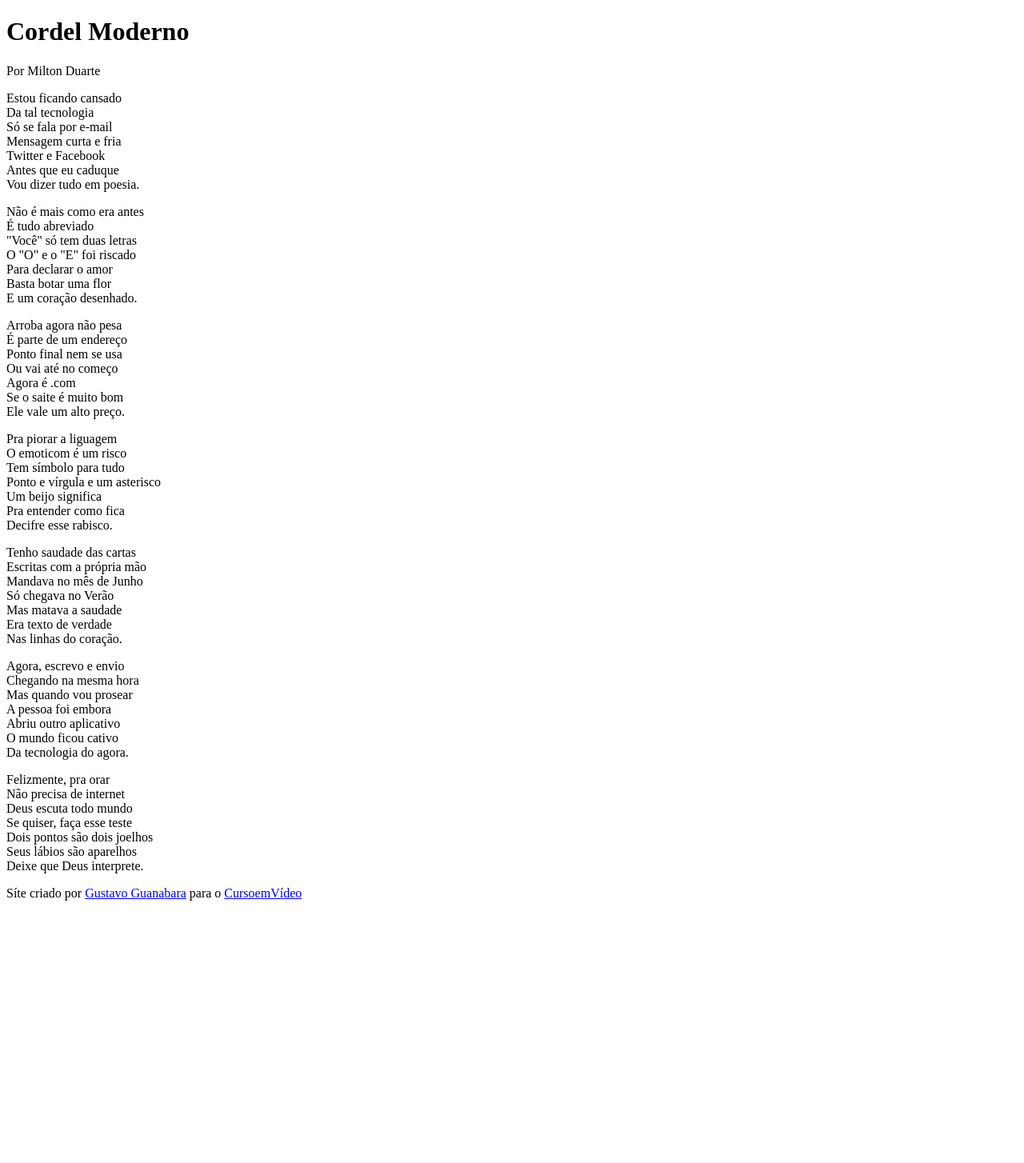
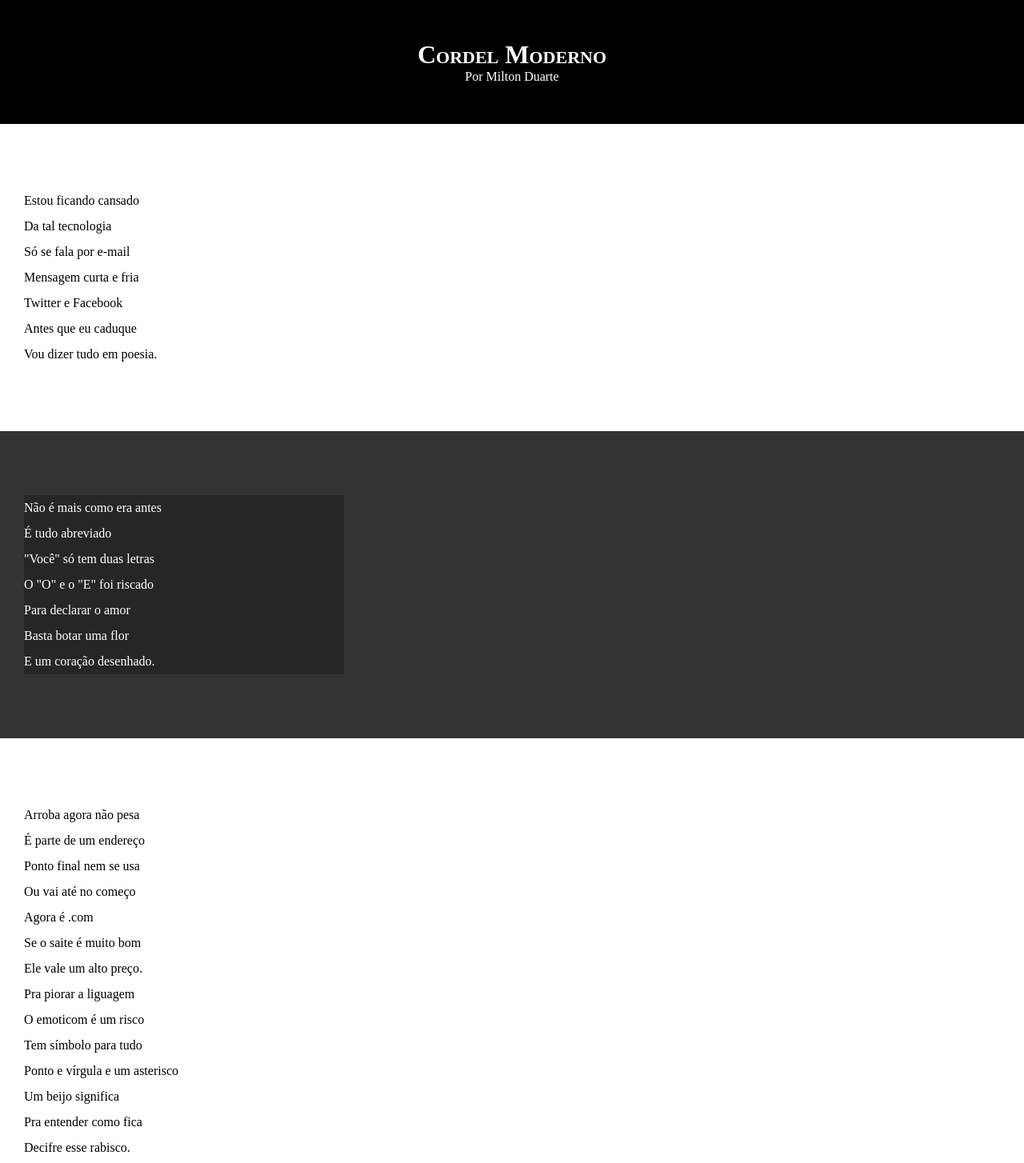
Before and after one commit to MichelFreitasSantos/projeto-cordel, a plain HTML site: page index.html in a window 1280 px wide. Shown: the top 1454 px of the page at 80% size. Before the commit the page ends 1142 px from the top, so only its background shows below. Drawn offline with Linux system fonts and the light colour scheme.

Commit message:
Update style.css

```diff
--- a/css/style.css
+++ b/css/style.css
@@ -1 +1,66 @@
 @charset "UTF-8";
+
+* {
+    margin: 0;
+    padding: 0;
+}
+
+html, body {
+    min-height: 100vh;
+    background-color: lightgray;
+}
+
+header {
+    background-color: black;
+    color: white;
+    text-align: center;
+}
+
+header > h1 {
+    padding-top: 50px;
+    font-variant: small-caps;
+}
+
+header > p {
+    padding-bottom: 50px;
+}
+
+header a, footer a {
+    color: white;
+    text-decoration: none;
+    font-weight: bolder;
+}
+
+header a, footer a:hover {
+    text-decoration: underline;
+}
+
+section {
+    padding-top: 10vh;
+    padding-bottom: 10vh;
+    padding-left: 30px;
+    line-height: 2em;
+}
+
+section.normal{
+    background-color: white;
+    color: black;
+}
+
+section.imagem{
+    background-color: rgb(51, 51, 51);
+    color: white;
+}
+
+section.imagem > p {
+    background-color: rgba(0, 0, 0, 0.25);
+    width: 400px;
+}
+
+
+footer {
+    background-color: black;
+    color: white;
+    text-align: center;
+    padding: 10px;
+}
```
